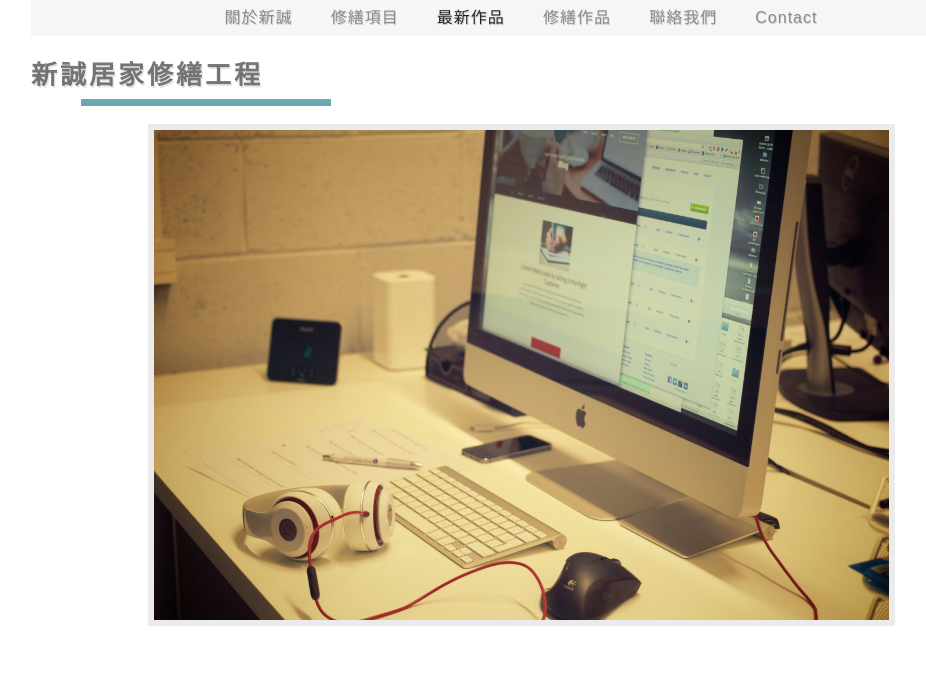
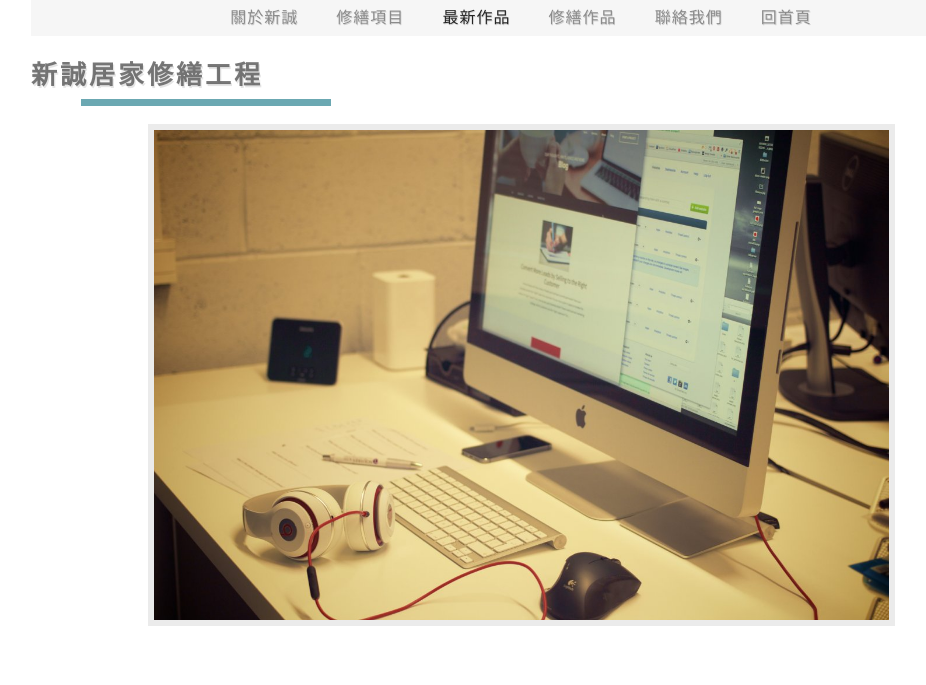
Before and after one commit to bcawosxy/sinechat.com, a PHP site: page / in a window 1280 px wide. Shown: the top 685 px of the page, without its empty margins (119-1045 px from the left). Run offline with PHP 8.4, Linux system fonts and the light colour scheme; some libraries are stand-ins or nearby versions.

```diff
--- a/view/sinechat/headbar.phtml
+++ b/view/sinechat/headbar.phtml
@@ -28,7 +28,7 @@
 					<li><a class="" href="javascript:void(0)"><span class="active">最新作品</span></a></li>
 					<li><a class="" href="javascript:void(0)"><span>修繕作品</span></a></li>
 					<li><a class="" href="javascript:void(0)"><span>聯絡我們</span></a></li>
-					<li><a class="" href="javascript:void(0)"><span>Contact</span></a></li>
+					<li><a class="" href="index"><span>回首頁</span></a></li>
 				</ul>
 			</nav>
 
```
Also changed, not shown: .htaccess, README.md.
